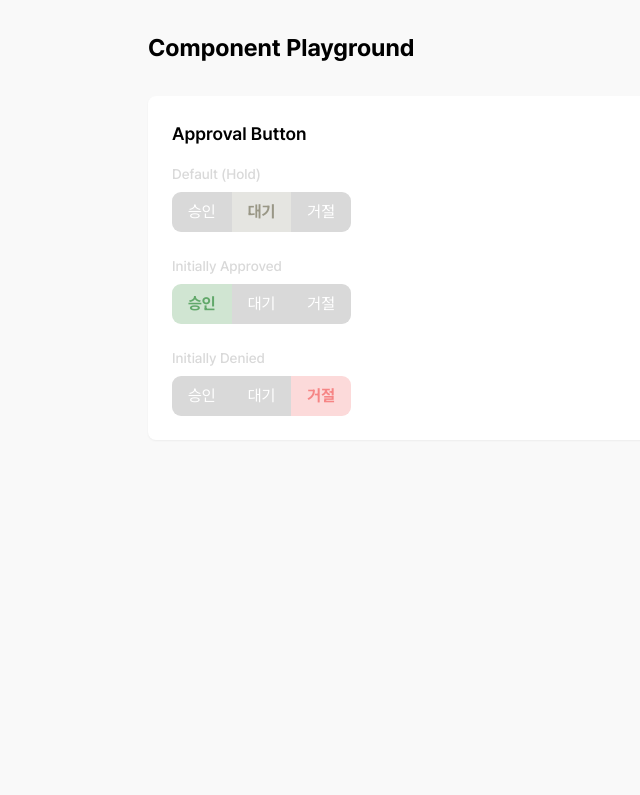
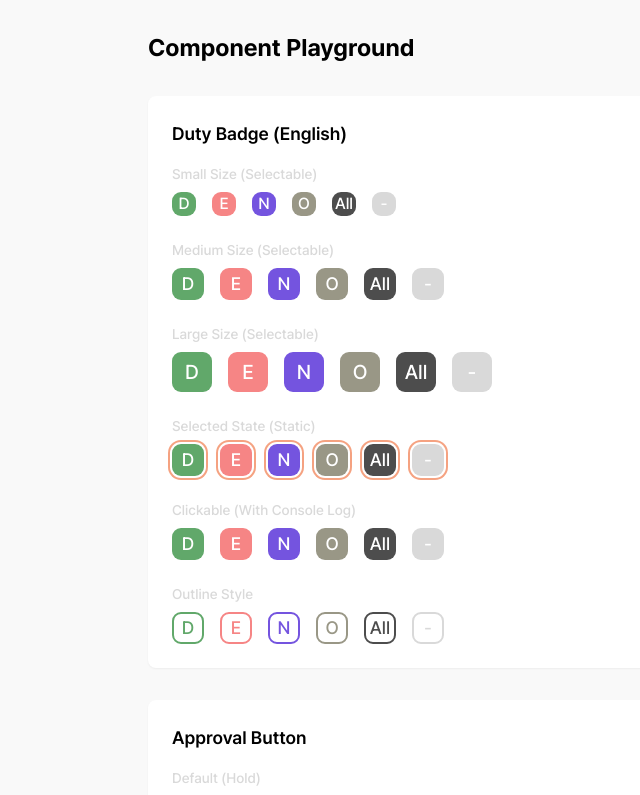
Before and after one commit to dutymate/dutymate-v1, a React (Vite) app in the folder frontend/: page /newplaygrounds in a window 1280 px wide. Shown: the top 795 px of the page, without its empty margins (44-684 px from the left). Built offline with nearby package versions, Linux system fonts and the light colour scheme.

Commit message:
[S12P11A108-330] feat: Create DutyBadgeEng.tsx component

```diff
--- a/frontend/src/components/atoms/DutyBadgeEng.tsx
+++ b/frontend/src/components/atoms/DutyBadgeEng.tsx
@@ -1 +1,60 @@
 // DutyBadgeEng.tsx
+
+interface DutyBadgeEngProps {
+	type: "D" | "E" | "N" | "O" | "All" | "default";
+	size?: "sm" | "md" | "lg";
+	isSelected?: boolean;
+	onClick?: () => void;
+	variant?: "filled" | "outline";
+}
+
+const DutyBadgeEng = ({
+	type,
+	size = "md",
+	isSelected = false,
+	onClick,
+	variant = "filled",
+}: DutyBadgeEngProps) => {
+	const sizeClasses = {
+		sm: "w-6 h-6 text-base",
+		md: "w-8 h-8 text-lg",
+		lg: "w-10 h-10 text-xl",
+	};
+
+	const badgeStyles = {
+		filled: {
+			D: "bg-duty-day text-white",
+			E: "bg-duty-evening text-white",
+			N: "bg-duty-night text-white",
+			O: "bg-duty-off text-white",
+			All: "bg-base-foreground text-white",
+			default: "bg-base-muted text-white font-bold",
+		},
+		outline: {
+			D: "bg-white text-duty-day border-2 border-duty-day",
+			E: "bg-white text-duty-evening border-2 border-duty-evening",
+			N: "bg-white text-duty-night border-2 border-duty-night",
+			O: "bg-white text-duty-off border-2 border-duty-off",
+			All: "bg-white text-base-foreground border-2 border-base-foreground",
+			default: "bg-white text-base-muted border-2 border-base-muted font-bold",
+		},
+	};
+
+	return (
+		<div
+			onClick={onClick}
+			className={`
+        ${sizeClasses[size]}
+        ${badgeStyles[variant][type]}
+        flex items-center justify-center
+        rounded-[9px] font-medium
+        ${isSelected ? "ring-2 ring-offset-2 ring-primary" : ""}
+        ${onClick ? "cursor-pointer" : ""}
+      `}
+		>
+			{type === "default" ? "-" : type}
+		</div>
+	);
+};
+
+export default DutyBadgeEng;
--- a/frontend/src/pages/newplaygrounds.tsx
+++ b/frontend/src/pages/newplaygrounds.tsx
@@ -1,10 +1,127 @@
+import { useState } from "react";
 import { ApprovalBtn } from "../components/atoms/ApprovalBtn";
+import DutyBadgeEng from "../components/atoms/DutyBadgeEng";
 
 const NewPlaygrounds = () => {
+	// 각 섹션별로 선택된 뱃지를 추적하기 위한 상태
+	const [selectedSmall, setSelectedSmall] = useState<string | null>(null);
+	const [selectedMedium, setSelectedMedium] = useState<string | null>(null);
+	const [selectedLarge, setSelectedLarge] = useState<string | null>(null);
+
+	// 뱃지 타입 배열
+	const badgeTypes = ["D", "E", "N", "O", "All", "default"] as const;
+
 	return (
 		<div className="min-h-screen bg-base-background p-8">
 			<div className="max-w-4xl mx-auto">
 				<h1 className="text-2xl font-bold mb-8">Component Playground</h1>
+
+				{/* Duty Badge English Section */}
+				<div className="bg-white p-6 rounded-lg shadow-sm mb-8">
+					<h2 className="text-lg font-semibold mb-4">Duty Badge (English)</h2>
+
+					<div className="space-y-6">
+						{/* Small Size */}
+						<div>
+							<h3 className="text-sm font-medium text-base-muted mb-2">
+								Small Size (Selectable)
+							</h3>
+							<div className="flex gap-4">
+								{badgeTypes.map((type) => (
+									<DutyBadgeEng
+										key={type}
+										type={type}
+										size="sm"
+										isSelected={selectedSmall === type}
+										onClick={() =>
+											setSelectedSmall(selectedSmall === type ? null : type)
+										}
+									/>
+								))}
+							</div>
+						</div>
+
+						{/* Medium Size */}
+						<div>
+							<h3 className="text-sm font-medium text-base-muted mb-2">
+								Medium Size (Selectable)
+							</h3>
+							<div className="flex gap-4">
+								{badgeTypes.map((type) => (
+									<DutyBadgeEng
+										key={type}
+										type={type}
+										size="md"
+										isSelected={selectedMedium === type}
+										onClick={() =>
+											setSelectedMedium(selectedMedium === type ? null : type)
+										}
+									/>
+								))}
+							</div>
+						</div>
+
+						{/* Large Size */}
+						<div>
+							<h3 className="text-sm font-medium text-base-muted mb-2">
+								Large Size (Selectable)
+							</h3>
+							<div className="flex gap-4">
+								{badgeTypes.map((type) => (
+									<DutyBadgeEng
+										key={type}
+										type={type}
+										size="lg"
+										isSelected={selectedLarge === type}
+										onClick={() =>
+											setSelectedLarge(selectedLarge === type ? null : type)
+										}
+									/>
+								))}
+							</div>
+						</div>
+
+						{/* Selected State */}
+						<div>
+							<h3 className="text-sm font-medium text-base-muted mb-2">
+								Selected State (Static)
+							</h3>
+							<div className="flex gap-4">
+								{badgeTypes.map((type) => (
+									<DutyBadgeEng key={type} type={type} isSelected />
+								))}
+							</div>
+						</div>
+
+						{/* Clickable */}
+						<div>
+							<h3 className="text-sm font-medium text-base-muted mb-2">
+								Clickable (With Console Log)
+							</h3>
+							<div className="flex gap-4">
+								{badgeTypes.map((type) => (
+									<DutyBadgeEng
+										key={type}
+										type={type}
+										onClick={() => console.log(`${type} clicked`)}
+									/>
+								))}
+							</div>
+						</div>
+
+						{/* Outline Style */}
+						<div>
+							<h3 className="text-sm font-medium text-base-muted mb-2">
+								Outline Style
+							</h3>
+							<div className="flex gap-4">
+								{badgeTypes.map((type) => (
+									<DutyBadgeEng key={type} type={type} variant="outline" />
+								))}
+							</div>
+						</div>
+					</div>
+				</div>
 
 				{/* Approval Button Section */}
 				<div className="bg-white p-6 rounded-lg shadow-sm">
```
